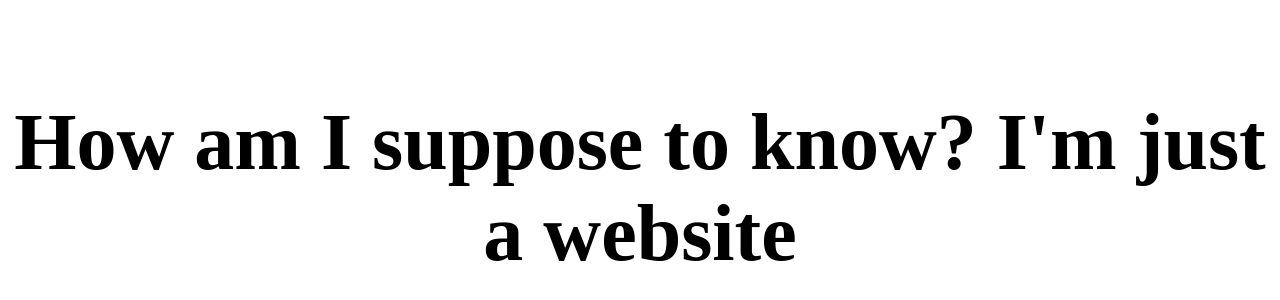
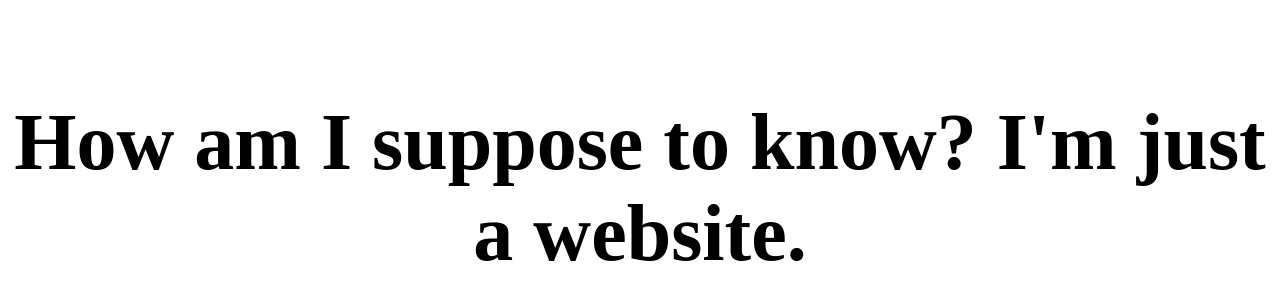
Before and after one commit to skeldoor/skeldoor.github.io, a plain HTML site: page index.html in a window 1280 px wide. Shown: the part 212-512 px from the top of the page. Drawn offline with Linux system fonts and the light colour scheme.

Commit message:
Update index.html

```diff
--- a/index.html
+++ b/index.html
@@ -1,7 +1,7 @@
 <!DOCTYPE html>
 <html>
   <head>
-    <title>Centered Text</title>
+    <title>I'm literally just a website.</title>
     <style>
       body {
         display: flex;
@@ -19,6 +19,6 @@
     </style>
   </head>
   <body>
-    <h1>How am I suppose to know? I'm just a website</h1>
+    <h1>How am I suppose to know? I'm just a website.</h1>
   </body>
 </html>
```
